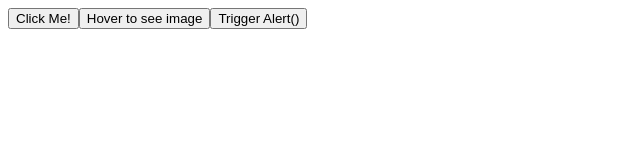
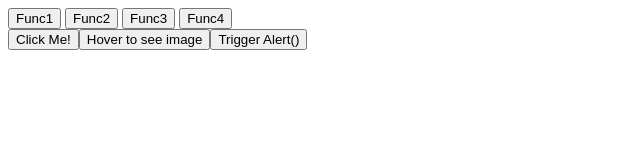
Before and after one commit to Kunalsk36/Web-Technology-Learning, a plain HTML site: page JavaScript/Session17/index.html in a window 1280 px wide. Shown: the whole page, without its empty margins (0-640 px from the left). Drawn offline with Linux system fonts and the light colour scheme.

Commit message:
traditional way of event handling

```diff
--- a/JavaScript/Session17/index.html
+++ b/JavaScript/Session17/index.html
@@ -6,6 +6,11 @@
     <title>Document</title>
 </head>
 <body>
+    <!-- Traditional way of handling event -->
+    <button onclick="func1()">Func1</button>
+    <button ondblclick="func1()">Func2</button>
+    <button onmouseover="func1()">Func3</button>
+    <button onmouseout="func1()">Func4</button>
     <script src="script.js"></script>
 </body>
 </html>
--- a/JavaScript/Session17/script.js
+++ b/JavaScript/Session17/script.js
@@ -25,6 +25,8 @@ div.setAttribute("id", "btn1");
 btn.innerHTML = "Click Me!";
 document.body.appendChild(btn);
 let btnClickedCount = 0;
+
+// modern way of handling event
 btn.addEventListener("click", ()=>{
     btnClickedCount++;
     div.textContent = `You Clicked on Button ${btnClickedCount} times!`;
@@ -53,3 +55,8 @@ document.body.appendChild(btn3)
 btn3.addEventListener("click", ()=>{
     alert1();
 })
+
+// Traditional way of handling event
+function func1() {
+    alert("function triggered");
+}
```
